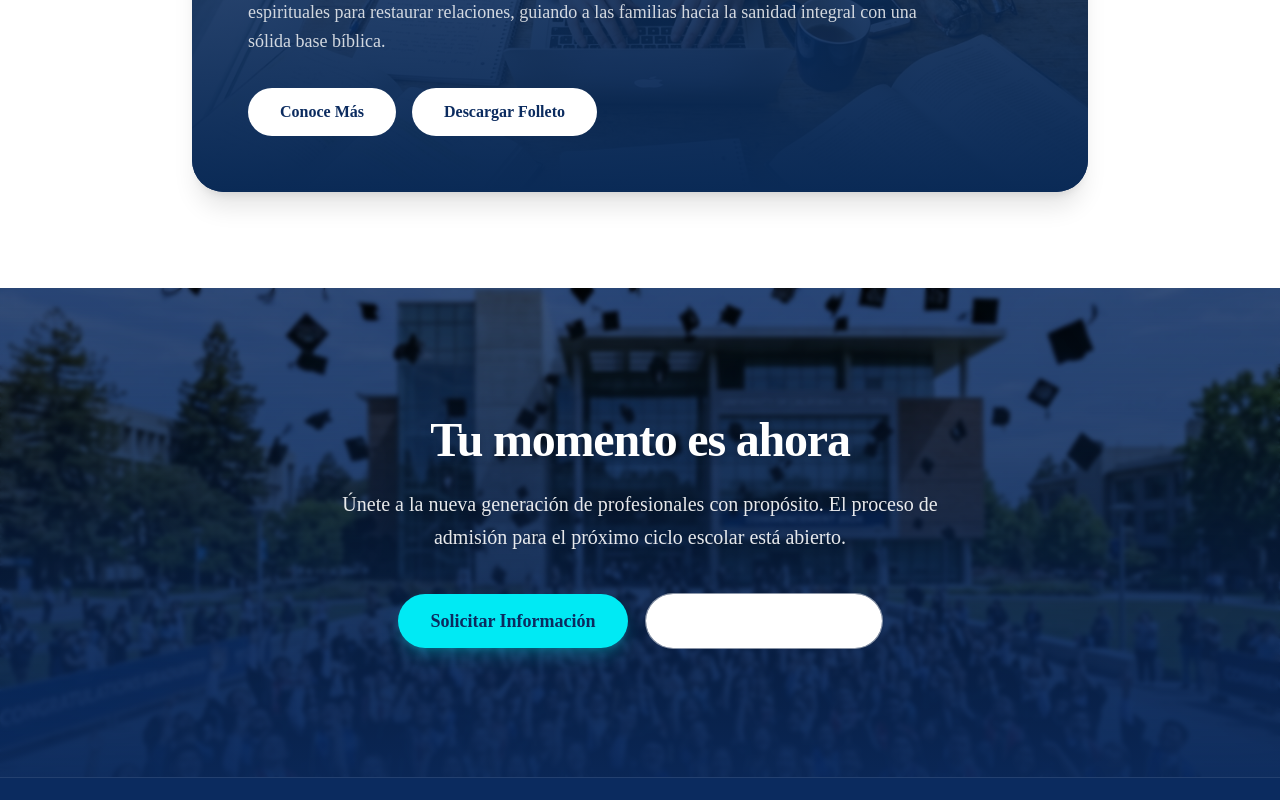
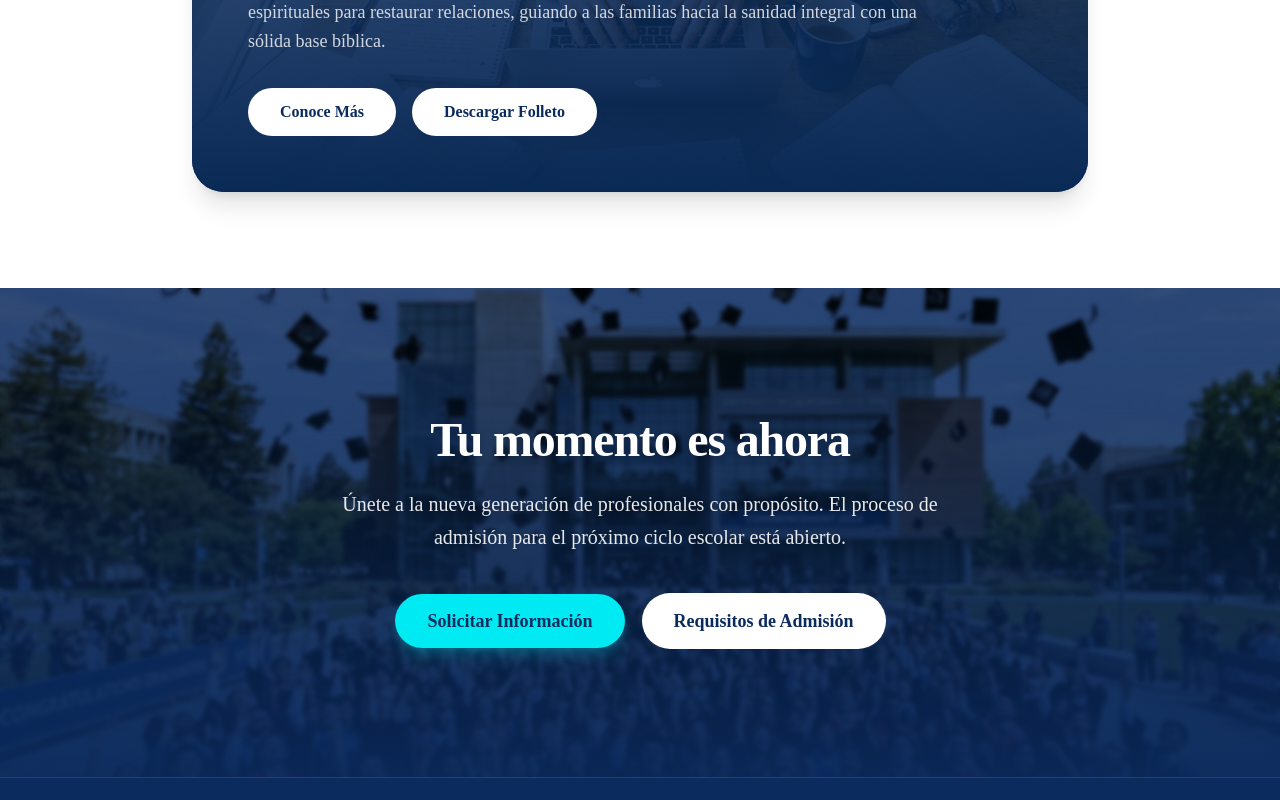
Before and after one commit to universidaduniglobal/antigravity, a Next.js app: page / in a window 1280 px wide. Shown: the part 1946-2746 px from the top of the page. Built offline with nearby package versions, Linux system fonts and the light colour scheme.

Commit message:
fix: link carreras button to #carreras section, fix Requisitos button visibility and link to inscripcion

```diff
--- a/src/app/page.tsx
+++ b/src/app/page.tsx
@@ -37,9 +37,12 @@ export default function Home() {
                 Inicia tu proceso
                 <ChevronRight className="ml-2 h-5 w-5" />
               </Link>
-              <Button size="lg" variant="outline" className="rounded-full px-8 text-lg h-14 border-primary text-primary hover:bg-primary/5 bg-background/50 backdrop-blur-sm">
+              <Link
+                href="#carreras"
+                className="inline-flex items-center justify-center whitespace-nowrap transition-colors rounded-full px-8 text-lg h-14 border border-primary text-primary hover:bg-primary/5 bg-background/50 backdrop-blur-sm font-medium"
+              >
                 Conoce nuestras carreras
-              </Button>
+              </Link>
             </div>
           </div>
         </div>
@@ -174,9 +177,12 @@ export default function Home() {
             <Button size="lg" className="bg-accent text-primary font-bold hover:bg-accent/90 rounded-full px-8 text-lg h-14 shadow-lg shadow-accent/20 transition-transform hover:scale-105">
               Solicitar Información
             </Button>
-            <Button size="lg" variant="outline" className="rounded-full px-8 text-lg h-14 border-white/50 text-white hover:bg-white/20 backdrop-blur-sm transition-colors">
+            <Link
+              href="/inscripcion"
+              className="inline-flex items-center justify-center whitespace-nowrap transition-colors rounded-full px-8 text-lg h-14 bg-white text-primary hover:bg-white/90 font-bold"
+            >
               Requisitos de Admisión
-            </Button>
+            </Link>
           </div>
         </div>
       </section>
```
